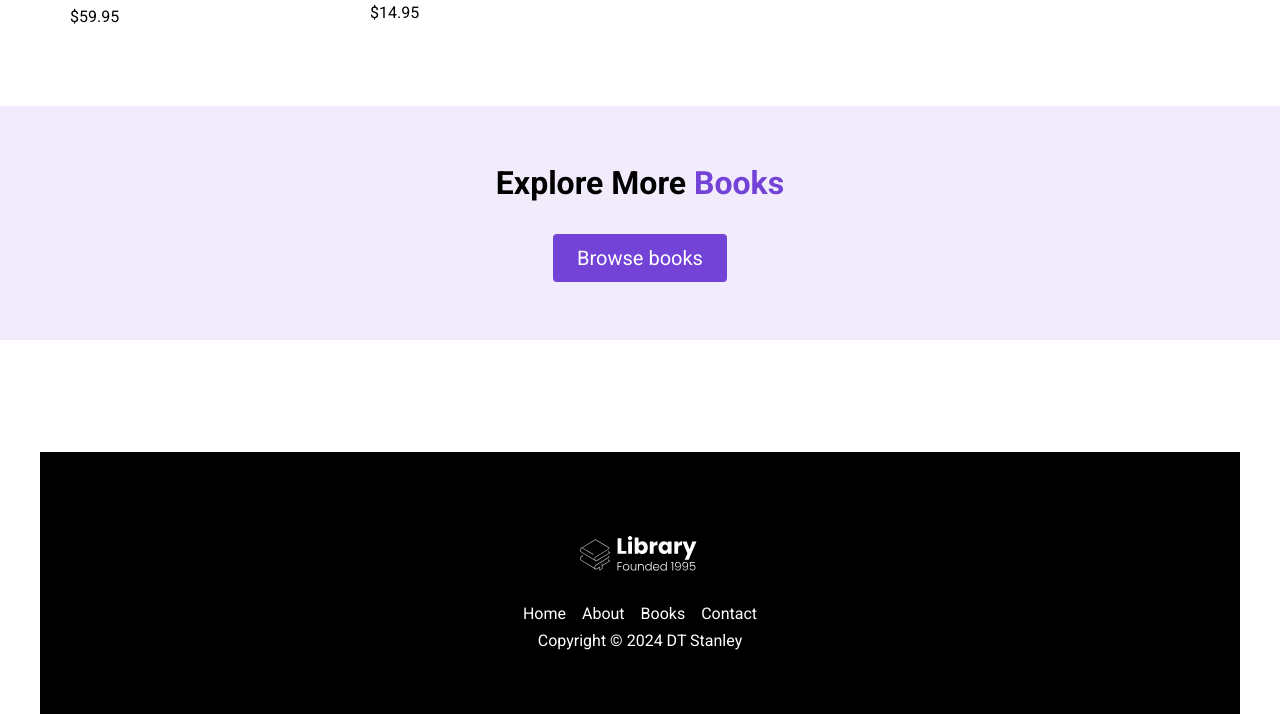
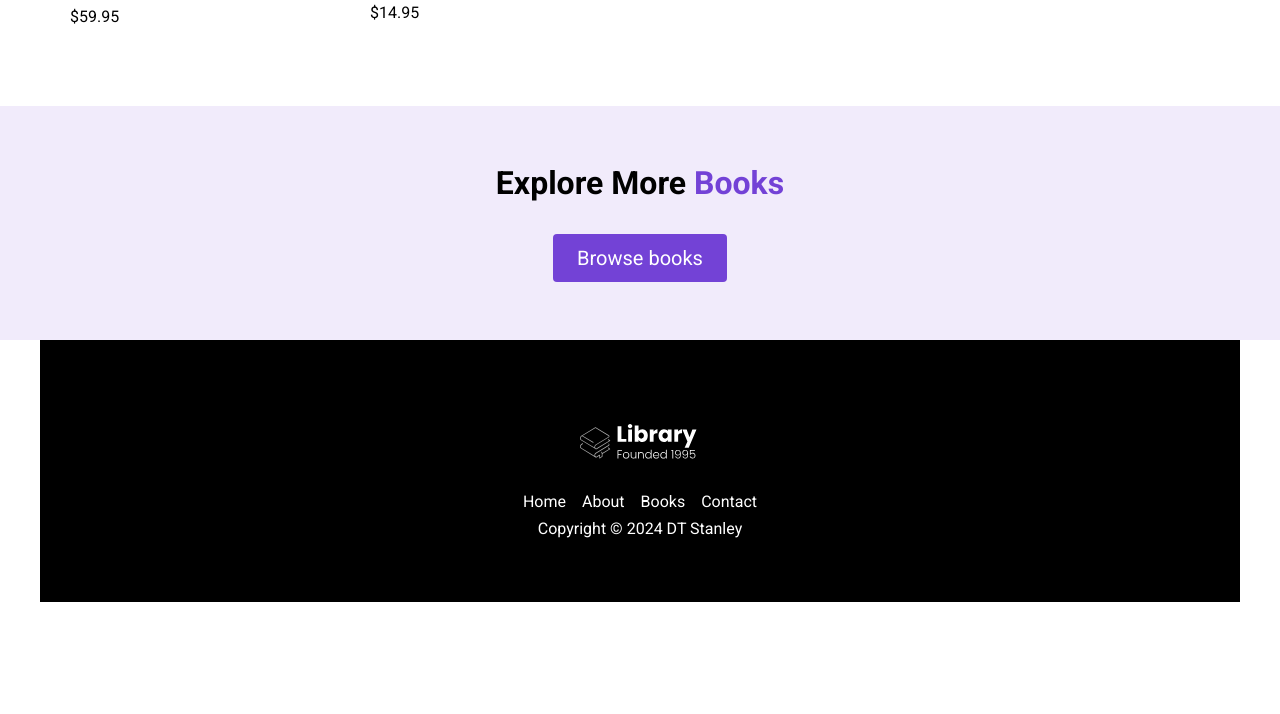
Before and after one commit to dtstanley/FES-2024Oct_E-Commerce, a plain HTML site: page index.html in a window 1280 px wide. Shown: the part 3761-4475 px from the top of the page. After the commit the page ends 4363 px from the top, so only its background shows below. Drawn offline with Linux system fonts and the light colour scheme.

Commit message:
Commented-out a container that was not being used to correct spacing above footer.

```diff
--- a/index.html
+++ b/index.html
@@ -423,11 +423,11 @@
           </div>
         </div>
       </section>
-      <section id="highlights">
+      <!-- <section id="highlights">
         <div class="container">
           <div class="row"></div>
         </div>
-      </section>
+      </section> -->
     </main>
     <footer>
       <div class="row footer__row">
```
